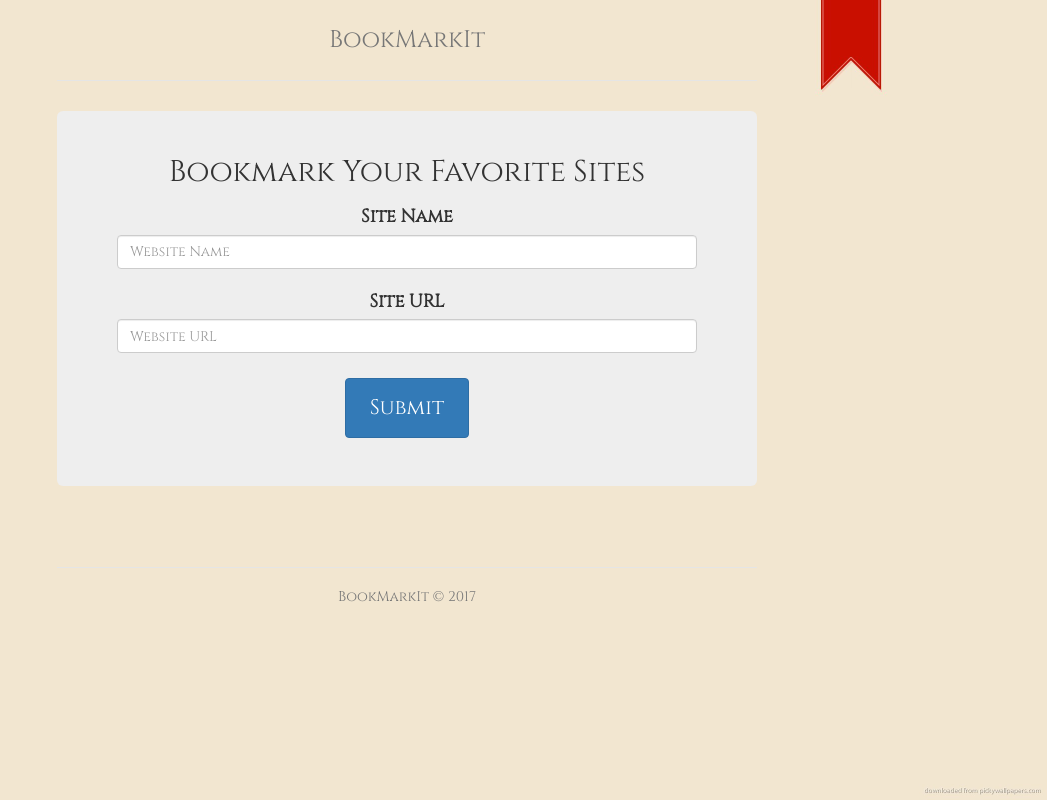
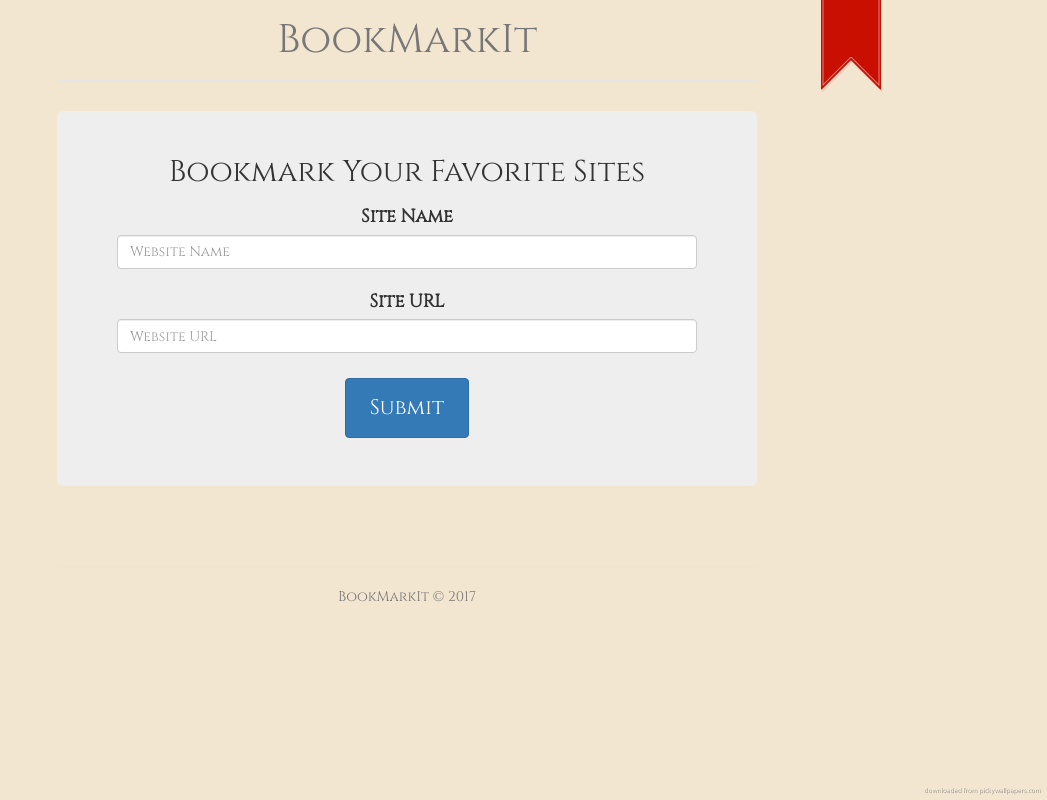
Before and after one commit to stickberry/BookMarkIt, a plain HTML site: page index.html in a window 1280 px wide. Shown: the whole page, without its empty margins (233-1280 px from the left). Drawn offline with nearby package versions, Linux system fonts and the light colour scheme.

Commit message:
Update index.html

```diff
--- a/index.html
+++ b/index.html
@@ -20,7 +20,7 @@
         <nav>
 
         </nav>
-        <h3 class="text-muted">BookMarkIt</h3>
+        <h3 class="text-muted" style = "font-size: 40px">BookMarkIt</h3>
       </div>
 
       <div class="jumbotron">
```
